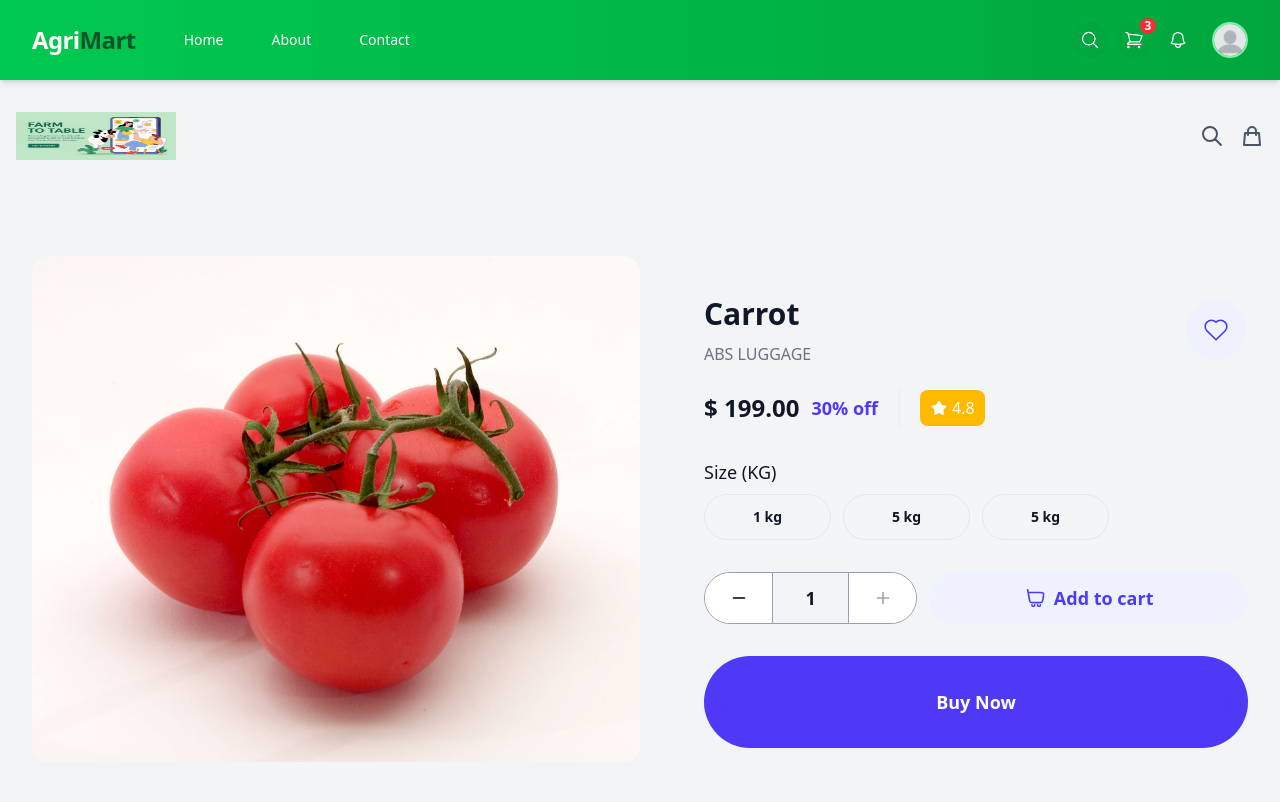
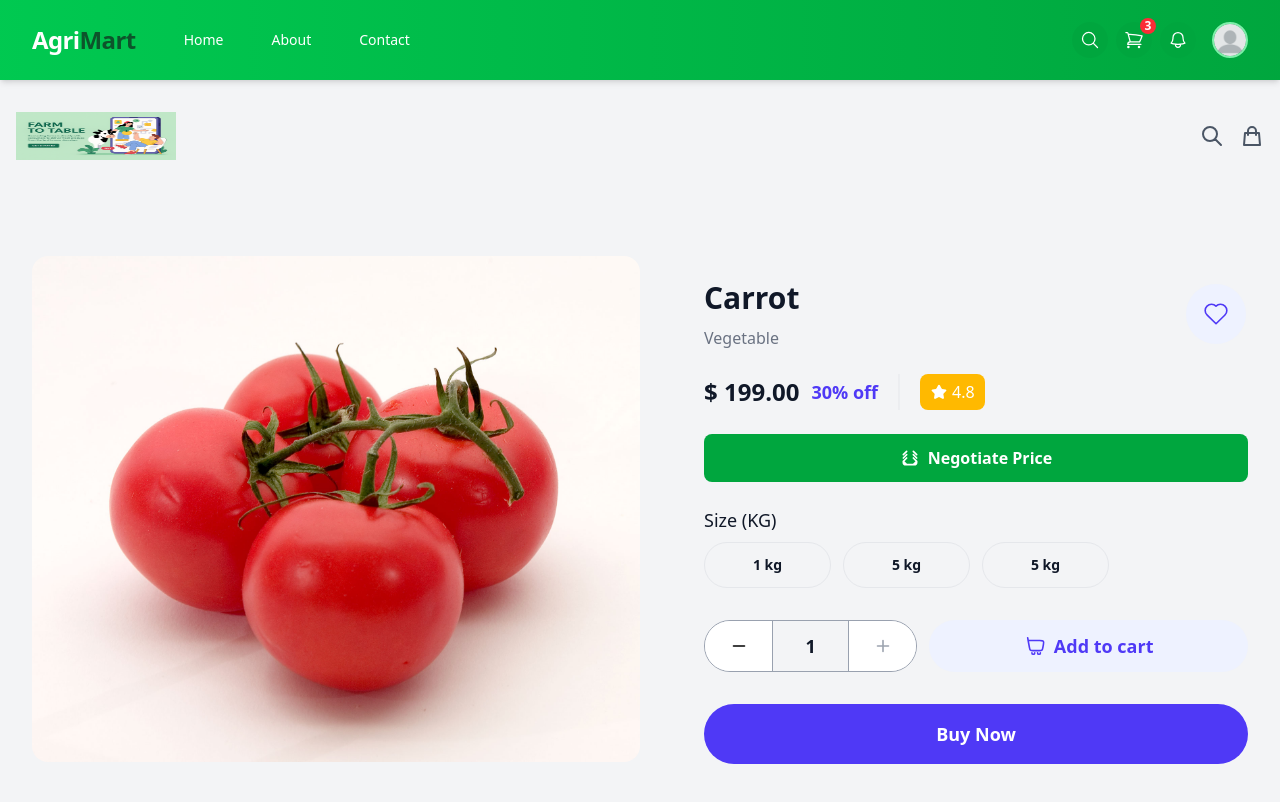
Before and after one commit to adityasingh33/AgriMart, a React (Vite) app in the folder client/: page /product/1 in a window 1280 px wide. Shown: the top 802 px of the page. Built offline with nearby package versions, Linux system fonts and the light colour scheme.

Commit message:
Added Negotiation option

```diff
--- a/client/src/pages/checkout.jsx
+++ b/client/src/pages/checkout.jsx
@@ -1,5 +1,5 @@
 import React, { useState, useEffect } from "react";
-import { useParams, Link } from "react-router-dom";
+import { useParams, Link, useLocation } from "react-router-dom";
 
 // Mock product database - same as used in Product.jsx
 const Products = [
@@ -12,17 +12,13 @@ const Products = [
     rating: 4.8,
     description: "Premium ABS luggage for your summer travels",
     colors: [
-
       { name: "Beige", image: "https://pagedone.io/asset/uploads/1700472529.png" }
     ],
     sizes: ["Full Set", "10 kg", "25 kg", "35 kg"],
     images: [
-
       <img src="/images/Tomato.png" alt="Tomato" />
-
     ],
     thumbnails: [
-
     ]
   },
   {
@@ -34,15 +30,12 @@ const Products = [
     rating: 4.7,
     description: "Durable luggage for cold weather trips",
     colors: [
-
       { name: "Beige", image: "https://pagedone.io/asset/uploads/1700472529.png" }
     ],
     sizes: ["Full Set", "10 kg", "25 kg", "35 kg"],
     images: [
-
     ],
     thumbnails: [
-
     ]
   }
 ];
@@ -70,6 +63,10 @@ export default function Checkout() {
     }
   });
   const { productId } = useParams();
+  const location = useLocation();
+  // Get negotiated price from URL query parameters
+  const queryParams = new URLSearchParams(location.search);
+  const negotiatedPrice = queryParams.get('negotiatedPrice');
 
   // Shipping methods
   const shippingMethods = [
@@ -83,8 +80,15 @@ export default function Checkout() {
   useEffect(() => {
     // Find product by ID
     const foundProduct = Products.find(p => p.id === parseInt(productId)) || Products[0];
+
+    // Apply negotiated price if available
+    if (negotiatedPrice) {
+      foundProduct.price = parseFloat(negotiatedPrice);
+      foundProduct.isNegotiated = true;
+    }
+
     setProduct(foundProduct);
-  }, [productId]);
+  }, [productId, negotiatedPrice]);
 
   if (!product) {
     return <div className="flex justify-center items-center h-screen">Loading...</div>;
@@ -92,9 +96,10 @@ export default function Checkout() {
 
   // Calculate prices
   const subtotal = product.price * quantity;
-  const discount = subtotal * 0.3; // Assuming 30% discount
+  // Apply discount only if price is not negotiated
+  const discount = product.isNegotiated ? 0 : subtotal * 0.1 ; // Assuming 30% discount
   const shipping = selectedShippingMethod.price;
-  const total = subtotal - discount + shipping;
+  const total = subtotal  - discount + shipping;
 
   const handleInputChange = (section, field, value) => {
     setFormData({
@@ -449,7 +454,12 @@ export default function Checkout() {
                     <h3 className="font-medium text-gray-800">{product.name}</h3>
                     <p className="text-gray-500 text-sm">Quantity: {quantity}</p>
                     <p className="text-gray-500 text-sm">Size: {product.sizes[0]}</p>
+                    {product.colors && product.colors[0] && (
                       <p className="text-gray-500 text-sm">Color: {product.colors[0].name}</p>
+                    )}
+                    {product.isNegotiated && (
+                      <p className="text-green-600 text-sm font-medium">Negotiated Price</p>
+                    )}
                   </div>
                 </div>
 
@@ -458,10 +468,12 @@ export default function Checkout() {
                     <span>Subtotal</span>
                     <span>${subtotal.toFixed(2)}</span>
                   </div>
+                  {!product.isNegotiated && (
                     <div className="flex justify-between text-gray-600">
                       <span>Discount</span>
                       <span className="text-green-600">-${discount.toFixed(2)}</span>
                     </div>
+                  )}
                   <div className="flex justify-between text-gray-600">
                     <span>Shipping</span>
                     <span>${shipping.toFixed(2)}</span>
--- a/client/src/pages/product.jsx
+++ b/client/src/pages/product.jsx
@@ -9,193 +9,37 @@ const Products = [
   {
     id: 1,
     name: "Carrot",
-    category: "ABS LUGGAGE",
+    category: "Vegetable",
     price: 199.00,
+    negotiable: true,
+    minPrice: 149.00, // Minimum price seller will accept
     discount: "30% off",
     rating: 4.8,
     description: "Fresh tomatoes from local farms",
-
     sizes: [ "1 kg", "5 kg", "5 kg"],
     images: [
       "/images/Tomato.png"
     ],
-    thumbnails: [
-
-    ]
+    thumbnails: []
   },
+  // Other products...
   {
     id: 2,
     name: "Cabbage",
     category: "Vegetable",
     price: 199.00,
+    negotiable: true,
+    minPrice: 159.00,
     discount: "30% off",
     rating: 4.8,
     description: "Fresh Cabbage from local farms",
-
     sizes: [ "1 kg", "5 kg", "5 kg"],
     images: [
       "/images/Cabbage.png"
     ],
-    thumbnails: [
-
-    ]
+    thumbnails: []
   },
-  {
-    id: 3,
-    name: "Cabbage",
-    category: "Vegetable",
-    price: 199.00,
-    discount: "30% off",
-    rating: 4.8,
-    description: "Fresh Cabbage from local farms",
-
-    sizes: [ "1 kg", "5 kg", "5 kg"],
-    images: [
-      "/images/Cabbage.png"
-    ],
-    thumbnails: [
-
-    ]
-  },
-  {
-    id: 4,
-    name: "Cabbage",
-    category: "Vegetable",
-    price: 199.00,
-    discount: "30% off",
-    rating: 4.8,
-    description: "Fresh Cabbage from local farms",
-
-    sizes: [ "1 kg", "5 kg", "5 kg"],
-    images: [
-      "/images/Cabbage.png"
-    ],
-    thumbnails: [
-
-    ]
-  },
-  {
-    id: 5,
-    name: "Cabbage",
-    category: "Vegetable",
-    price: 199.00,
-    discount: "30% off",
-    rating: 4.8,
-    description: "Fresh Cabbage from local farms",
-
-    sizes: [ "1 kg", "5 kg", "5 kg"],
-    images: [
-      "/images/Cabbage.png"
-    ],
-    thumbnails: [
-
-    ]
-  },
-  {
-    id: 6,
-    name: "Cabbage",
-    category: "Vegetable",
-    price: 199.00,
-    discount: "30% off",
-    rating: 4.8,
-    description: "Fresh Cabbage from local farms",
-
-    sizes: [ "1 kg", "5 kg", "5 kg"],
-    images: [
-      "/images/Cabbage.png"
-    ],
-    thumbnails: [
-
-    ]
-  },
-  {
-    id: 7,
-    name: "Cabbage",
-    category: "Vegetable",
-    price: 199.00,
-    discount: "30% off",
-    rating: 4.8,
-    description: "Fresh Cabbage from local farms",
-
-    sizes: [ "1 kg", "5 kg", "5 kg"],
-    images: [
-      "/images/Cabbage.png"
-    ],
-    thumbnails: [
-
-    ]
-  },
-  {
-    id: 8,
-    name: "Cabbage",
-    category: "Vegetable",
-    price: 199.00,
-    discount: "30% off",
-    rating: 4.8,
-    description: "Fresh Cabbage from local farms",
-
-    sizes: [ "1 kg", "5 kg", "5 kg"],
-    images: [
-      "/images/Cabbage.png"
-    ],
-    thumbnails: [
-
-    ]
-  },
-  {
-    id: 9,
-    name: "Cabbage",
-    category: "Vegetable",
-    price: 199.00,
-    discount: "30% off",
-    rating: 4.8,
-    description: "Fresh Cabbage from local farms",
-
-    sizes: [ "1 kg", "5 kg", "5 kg"],
-    images: [
-      "/images/Cabbage.png"
-    ],
-    thumbnails: [
-
-    ]
-  },
-  {
-    id: 10,
-    name: "Cabbage",
-    category: "Vegetable",
-    price: 199.00,
-    discount: "30% off",
-    rating: 4.8,
-    description: "Fresh Cabbage from local farms",
-
-    sizes: [ "1 kg", "5 kg", "5 kg"],
-    images: [
-      "/images/Cabbage.png"
-    ],
-    thumbnails: [
-
-    ]
-  },
-  {
-    id: 11,
-    name: "Cabbage",
-    category: "Vegetable",
-    price: 199.00,
-    discount: "30% off",
-    rating: 4.8,
-    description: "Fresh Cabbage from local farms",
-
-    sizes: [ "1 kg", "5 kg", "5 kg"],
-    images: [
-      "/images/Cabbage.png"
-    ],
-    thumbnails: [
-
-    ]
-  }
-
-
-  // Add similar product objects for IDs 3-11
+  // Rest of products...
 ];
 
 export default function Product() {
@@ -204,10 +48,21 @@ export default function Product() {
   const [product, setProduct] = useState(null);
   const { productId } = useParams();
 
+  // Negotiation states
+  const [isNegotiating, setIsNegotiating] = useState(false);
+  const [offerPrice, setOfferPrice] = useState("");
+  const [negotiationStatus, setNegotiationStatus] = useState(null);
+  const [counterOffer, setCounterOffer] = useState(null);
+
   useEffect(() => {
     // Find product by ID
     const foundProduct = Products.find(p => p.id === parseInt(productId)) || Products[0];
     setProduct(foundProduct);
+
+    // Set initial offer price as 80% of the listed price
+    if (foundProduct) {
+      setOfferPrice((foundProduct.price * 0.8).toFixed(2));
+    }
   }, [productId]);
 
   if (!product) {
@@ -222,6 +77,56 @@ export default function Product() {
 
   const increaseQuantity = () => {
     setQuantity(quantity + 1);
+  };
+
+  const startNegotiation = () => {
+    setIsNegotiating(true);
+    setNegotiationStatus(null);
+    setCounterOffer(null);
+  };
+
+  const cancelNegotiation = () => {
+    setIsNegotiating(false);
+    setNegotiationStatus(null);
+    setCounterOffer(null);
+    setOfferPrice((product.price * 0.8).toFixed(2));
+  };
+
+  const handleOfferChange = (e) => {
+    // Only allow numbers and decimals
+    const value = e.target.value.replace(/[^\d.]/g, '');
+    setOfferPrice(value);
+  };
+
+  const submitOffer = () => {
+    const offerValue = parseFloat(offerPrice);
+
+    // Validate offer
+    if (isNaN(offerValue) || offerValue <= 0) {
+      setNegotiationStatus("invalid");
+      return;
+    }
+
+    // Simulate seller response
+    if (offerValue >= product.minPrice) {
+      // Offer accepted
+      setNegotiationStatus("accepted");
+      setCounterOffer(null);
+    } else if (offerValue < product.minPrice * 0.7) {
+      // Offer too low - rejected
+      setNegotiationStatus("rejected");
+      setCounterOffer(null);
+    } else {
+      // Counter offer
+      const counterValue = ((product.minPrice + offerValue) / 2).toFixed(2);
+      setNegotiationStatus("counter");
+      setCounterOffer(counterValue);
+    }
+  };
+
+  const acceptCounterOffer = () => {
+    setNegotiationStatus("accepted");
+    setOfferPrice(counterOffer);
   };
 
   return (
@@ -342,14 +247,21 @@ export default function Product() {
                   </button>
                 </div>
 
-                <div className="flex flex-col min-[400px]:flex-row min-[400px]:items-center mb-8 gap-y-3">
+                <div className="flex flex-col min-[400px]:flex-row min-[400px]:items-center mb-6 gap-y-3">
                   <div className="flex items-center">
                     <h5 className="font-manrope font-semibold text-2xl leading-9 text-gray-900">
-                      $ {product.price.toFixed(2)}
+                      $ {negotiationStatus === "accepted" ? offerPrice : product.price.toFixed(2)}
                     </h5>
-                    <span className="ml-3 font-semibold text-lg text-indigo-600">
-                      {product.discount}
-                    </span>
+                    {negotiationStatus !== "accepted" && (
+                      <span className="ml-3 font-semibold text-lg text-indigo-600">
+                        {product.discount}
+                      </span>
+                    )}
+                    {negotiationStatus === "accepted" && (
+                      <span className="ml-3 font-semibold text-lg text-green-600">
+                        Negotiated
+                      </span>
+                    )}
                   </div>
                   <svg
                     className="mx-5 max-[400px]:hidden"
@@ -384,6 +296,93 @@ export default function Product() {
                     <span className="text-base font-medium text-white">{product.rating}</span>
                   </button>
                 </div>
+
+                {/* Price Negotiation System */}
+                {product.negotiable && !isNegotiating && negotiationStatus !== "accepted" && (
+                  <div className="mb-6">
+                    <button
+                      onClick={startNegotiation}
+                      className="text-center w-full px-5 py-3 rounded-lg bg-green-600 flex items-center justify-center font-semibold text-base text-white shadow-sm shadow-transparent transition-all duration-500 hover:bg-green-700 hover:shadow-green-300"
+                    >
+                      <svg className="mr-2" width="20" height="20" viewBox="0 0 24 24" fill="none" xmlns="http://www.w3.org/2000/svg">
+                        <path d="M4 16L4 17C4 18.6569 5.34315 20 7 20L17 20C18.6569 20 20 18.6569 20 17L20 16M16 12L20 16L16 20M20 12L16 8M20 8L16 4M8 12L4 16L8 20M4 12L8 8M4 8L8 4" stroke="white" strokeWidth="2" strokeLinecap="round" strokeLinejoin="round"/>
+                      </svg>
+                      Negotiate Price
+                    </button>
+                  </div>
+                )}
+
+                {/* Negotiation UI */}
+                {isNegotiating && (
+                  <div className="mb-6 p-4 bg-gray-50 rounded-lg border border-gray-200">
+                    <h3 className="font-semibold text-lg text-gray-900 mb-3">Make an Offer</h3>
+                    <div className="flex items-center mb-4">
+                      <span className="text-gray-600 mr-2">$</span>
+                      <input
+                        type="text"
+                        value={offerPrice}
+                        onChange={handleOfferChange}
+                        className="flex-1 py-2 px-3 rounded-md border border-gray-300 focus:ring-2 focus:ring-indigo-500 focus:border-indigo-500"
+                        placeholder="Enter your offer"
+                      />
+                    </div>
+
+                    {negotiationStatus === "invalid" && (
+                      <p className="text-red-600 mb-3">Please enter a valid price.</p>
+                    )}
+
+                    {negotiationStatus === "rejected" && (
+                      <p className="text-red-600 mb-3">Your offer was too low. Please try again.</p>
+                    )}
+
+                    {negotiationStatus === "counter" && (
+                      <div className="mb-3">
+                        <p className="text-gray-700">Seller counter-offers: <span className="font-semibold">${counterOffer}</span></p>
+                        <div className="flex space-x-2 mt-2">
+                          <button
+                            onClick={acceptCounterOffer}
+                            className="px-4 py-2 bg-green-500 text-white rounded-md hover:bg-green-600"
+                          >
+                            Accept
+                          </button>
+                          <button
+                            onClick={cancelNegotiation}
+                            className="px-4 py-2 bg-gray-300 text-gray-700 rounded-md hover:bg-gray-400"
+                          >
+                            Decline
+                          </button>
+                        </div>
+                      </div>
+                    )}
+
+                    <div className="flex space-x-2">
+                      <button
+                        onClick={submitOffer}
+                        className="flex-1 px-4 py-2 bg-indigo-600 text-white rounded-md hover:bg-indigo-700"
+                      >
+                        Submit Offer
+                      </button>
+                      <button
+                        onClick={cancelNegotiation}
+                        className="px-4 py-2 bg-gray-300 text-gray-700 rounded-md hover:bg-gray-400"
+                      >
+                        Cancel
+                      </button>
+                    </div>
+                  </div>
+                )}
+
+                {/* Success message */}
+                {negotiationStatus === "accepted" && !isNegotiating && (
+                  <div className="mb-6 p-4 bg-green-50 rounded-lg border border-green-200">
+                    <p className="text-green-700 font-medium flex items-center">
+                      <svg className="mr-2" width="18" height="18" viewBox="0 0 24 24" fill="none" xmlns="http://www.w3.org/2000/svg">
+                        <path d="M9 12L11 14L15 10M21 12C21 16.9706 16.9706 21 12 21C7.02944 21 3 16.9706 3 12C3 7.02944 7.02944 3 12 3C16.9706 3 21 7.02944 21 12Z" stroke="rgb(21, 128, 61)" strokeWidth="2" strokeLinecap="round" strokeLinejoin="round"/>
+                      </svg>
+                      Price negotiation successful! Your price: ${offerPrice}
+                    </p>
+                  </div>
+                )}
 
                 <p className="font-medium text-lg text-gray-900 mb-2">Size (KG)</p>
                 <div className="grid grid-cols-2 min-[400px]:grid-cols-4 gap-3 mb-3 min-[400px]:mb-8">
@@ -464,11 +463,19 @@ export default function Product() {
                     Add to cart
                   </button>
                 </div>
-                <button className="text-center w-full px-5 py-4 rounded-[100px] bg-indigo-600 flex items-center justify-center font-semibold text-lg text-white shadow-sm shadow-transparent transition-all duration-500 hover:bg-indigo-700 hover:shadow-indigo-300">
-                <Link to={`/checkout/${product.id}`} className="text-center w-full px-5 py-4 rounded-[100px] bg-indigo-600 flex items-center justify-center font-semibold text-lg text-white shadow-sm shadow-transparent transition-all duration-500 hover:bg-indigo-700 hover:shadow-indigo-300">
-                    Buy Now
-                </Link>
-                </button>
+                {/* <Link
+                  to={`/checkout/${product.id}`}
+                  className="text-center w-full px-5 py-4 rounded-[100px] bg-indigo-600 flex items-center justify-center font-semibold text-lg text-white shadow-sm shadow-transparent transition-all duration-500 hover:bg-indigo-700 hover:shadow-indigo-300"
+                >
+                  Buy Now
+                </Link> */}
+
+              <Link
+                    to={`/checkout/${product.id}${negotiationStatus === "accepted" ? `?negotiatedPrice=${offerPrice}` : ''}`}
+                    className="text-center w-full px-5 py-4 rounded-[100px] bg-indigo-600 flex items-center justify-center font-semibold text-lg text-white shadow-sm shadow-transparent transition-all duration-500 hover:bg-indigo-700 hover:shadow-indigo-300"
+              >
+                     Buy Now
+              </Link>
               </div>
             </div>
           </div>
```
Lines whose indentation alone changed are shown as unchanged.
